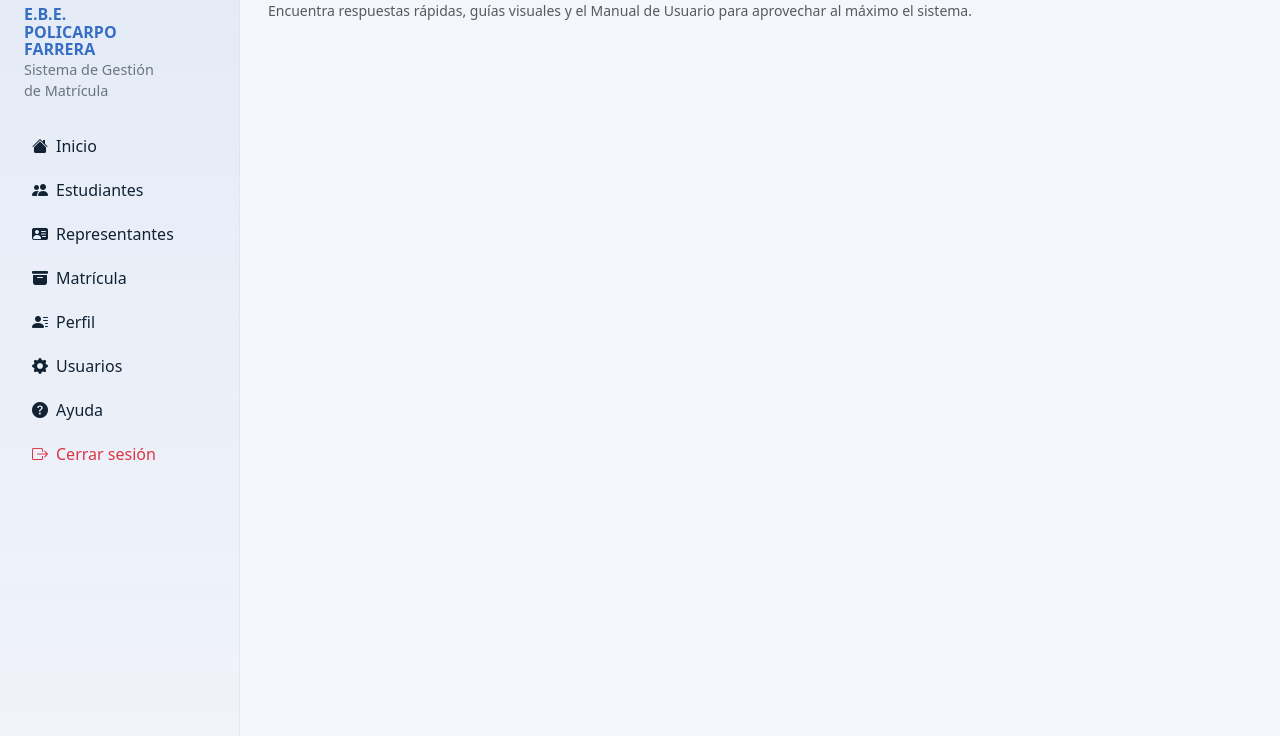
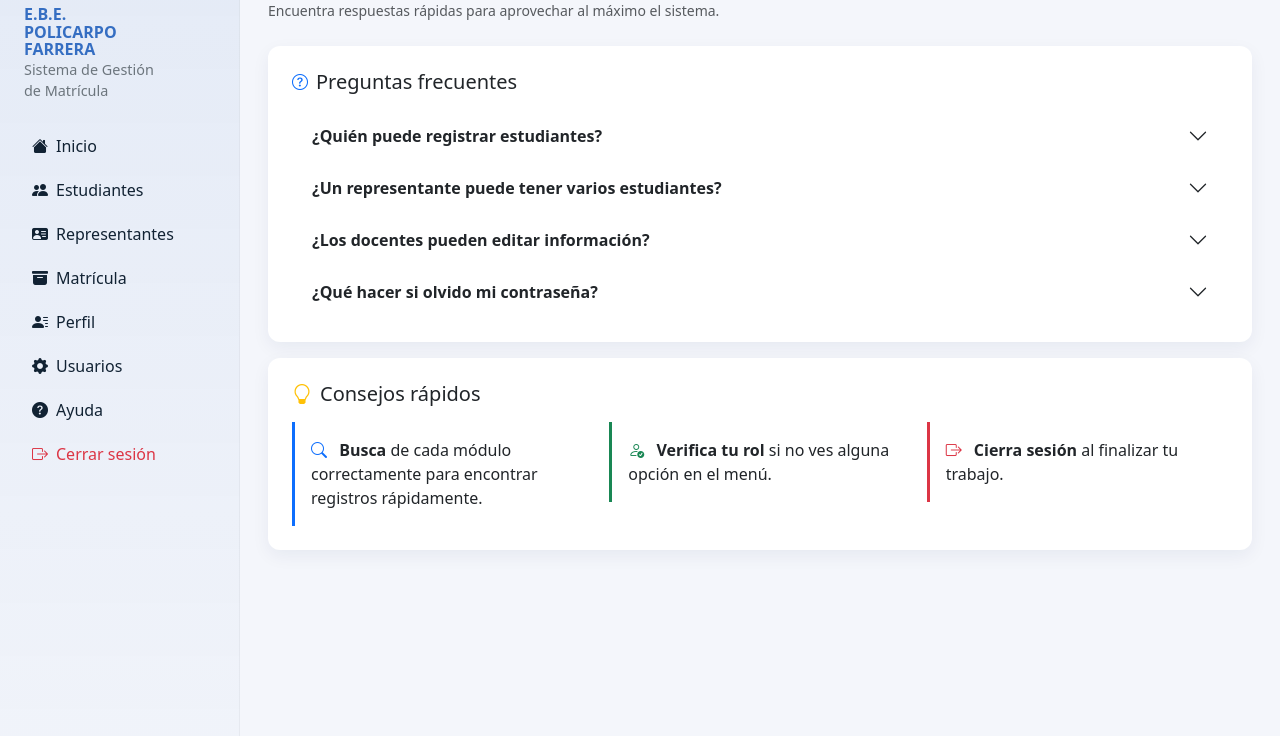
Before and after one commit to lunahkq/SGME-PST, a Django app: template app/templates/views/help.html in a window 1280 px wide. Shown: the part 64-800 px from the top of the page. Run offline with Django 5.2, Linux system fonts and the light colour scheme; the template is opened without the code that fills it, so the values that code supplies are empty; parts of the project's set-up code (start-up, migrations or seed data) failed here and were passed over.

Commit message:
Preguntas frecuentes y consejos para ayuda.

```diff
--- a/app/templates/views/help.html
+++ b/app/templates/views/help.html
@@ -3,11 +3,114 @@
 
 {% block content %}
 
-
 <div class="d-flex justify-content-between align-items-center mb-4">
   <div>
     <h2 class="mb-0">¿Necesitas ayuda, {{ request.user.first_name|default:request.user.username }}?</h2>
-    <small class="text-muted">Encuentra respuestas rápidas, guías visuales y el Manual de Usuario para aprovechar al máximo el sistema.</small>
+    <small class="text-muted">Encuentra respuestas rápidas para aprovechar al máximo el sistema.</small>
+  </div>
+</div>
+
+<!-- Preguntas frecuentes - Estilo consistente con la app -->
+<div class="card-soft p-4 mb-3">
+  <div class="d-flex align-items-center mb-3">
+    <i class="bi bi-question-circle text-primary me-2"></i>
+    <h5 class="mb-0">Preguntas frecuentes</h5>
+  </div>
+
+  <div class="accordion" id="faqAccordion">
+
+    <!-- Pregunta 1 -->
+    <div class="accordion-item border-0">
+      <h2 class="accordion-header" id="faqHeading1">
+        <button class="accordion-button collapsed fw-semibold" type="button"
+                data-bs-toggle="collapse" data-bs-target="#faqCollapse1">
+          ¿Quién puede registrar estudiantes?
+        </button>
+      </h2>
+      <div id="faqCollapse1" class="accordion-collapse collapse"
+           aria-labelledby="faqHeading1" data-bs-parent="#faqAccordion">
+        <div class="accordion-body py-3" style="background-color: #e8f3ff; border-left: 3px solid #0d6efd;">
+          Solo los usuarios con <strong>rol directivo</strong> pueden registrar nuevos estudiantes en el sistema.
+        </div>
+      </div>
+    </div>
+
+    <!-- Pregunta 2 -->
+    <div class="accordion-item border-0">
+      <h2 class="accordion-header" id="faqHeading2">
+        <button class="accordion-button collapsed fw-semibold" type="button"
+                data-bs-toggle="collapse" data-bs-target="#faqCollapse2">
+          ¿Un representante puede tener varios estudiantes?
+        </button>
+      </h2>
+      <div id="faqCollapse2" class="accordion-collapse collapse"
+           aria-labelledby="faqHeading2" data-bs-parent="#faqAccordion">
+        <div class="accordion-body py-3" style="background-color: #e8f3ff; border-left: 3px solid #0d6efd;">
+          Sí, el sistema permite una relación <strong>uno a muchos</strong> entre representante y estudiantes.
+        </div>
+      </div>
+    </div>
+
+    <!-- Pregunta 3 -->
+    <div class="accordion-item border-0">
+      <h2 class="accordion-header" id="faqHeading3">
+        <button class="accordion-button collapsed fw-semibold" type="button"
+                data-bs-toggle="collapse" data-bs-target="#faqCollapse3">
+          ¿Los docentes pueden editar información?
+        </button>
+      </h2>
+      <div id="faqCollapse3" class="accordion-collapse collapse"
+           aria-labelledby="faqHeading3" data-bs-parent="#faqAccordion">
+        <div class="accordion-body py-3" style="background-color: #e8f3ff; border-left: 3px solid #0d6efd;">
+          No, los docentes solo tienen acceso de <strong>consulta</strong> a la información del sistema.
+        </div>
+      </div>
+    </div>
+
+    <!-- Pregunta 4 -->
+    <div class="accordion-item border-0">
+      <h2 class="accordion-header" id="faqHeading4">
+        <button class="accordion-button collapsed fw-semibold" type="button"
+                data-bs-toggle="collapse" data-bs-target="#faqCollapse4">
+          ¿Qué hacer si olvido mi contraseña?
+        </button>
+      </h2>
+      <div id="faqCollapse4" class="accordion-collapse collapse"
+           aria-labelledby="faqHeading4" data-bs-parent="#faqAccordion">
+        <div class="accordion-body py-3" style="background-color: #e8f3ff; border-left: 3px solid #0d6efd;">
+          Contactar al <strong>administrador del sistema</strong> o usar la opción de <strong>recuperación de clave</strong>.
+        </div>
+      </div>
+    </div>
+
+  </div>
+</div>
+
+<!-- Consejos rápidos - Estilo consistente -->
+<div class="card-soft p-4">
+  <h5 class="mb-3">
+    <i class="bi bi-lightbulb text-warning me-2"></i>Consejos rápidos
+  </h5>
+  <div class="row g-3">
+    <div class="col-md-4">
+      <div class="p-3 border-start border-primary border-3">
+        <i class="bi bi-search text-primary me-2"></i>
+        <strong>Busca</strong> de cada módulo correctamente para encontrar registros rápidamente.
+      </div>
+    </div>
+    <div class="col-md-4">
+      <div class="p-3 border-start border-success border-3">
+        <i class="bi bi-person-check text-success me-2"></i>
+        <strong>Verifica tu rol</strong> si no ves alguna opción en el menú.
+      </div>
+    </div>
+    <div class="col-md-4">
+      <div class="p-3 border-start border-danger border-3">
+        <i class="bi bi-box-arrow-right text-danger me-2"></i>
+        <strong>Cierra sesión</strong> al finalizar tu trabajo.
+      </div>
+    </div>
+  </div>
 </div>
 
 {% endblock %}
```
